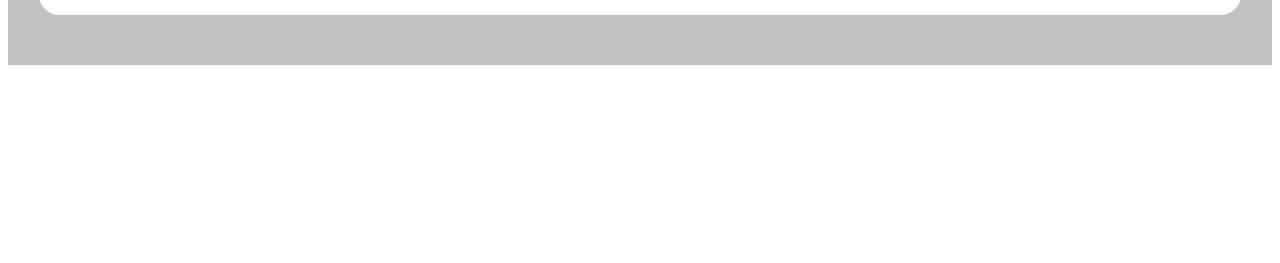
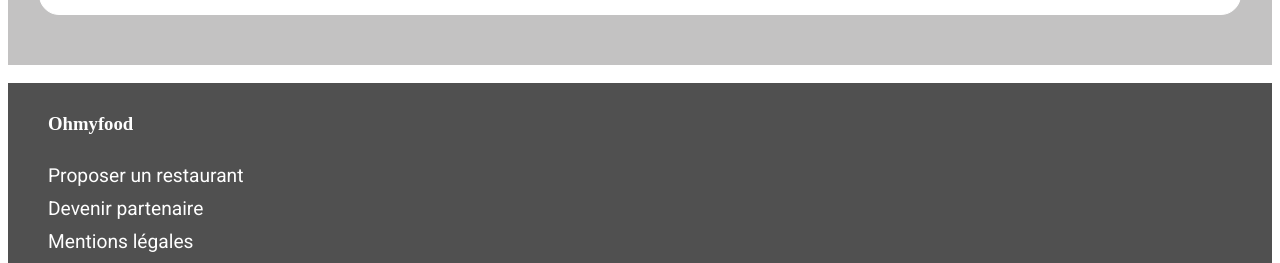
Before and after one commit to Vushaiku/Glathstephen_03_02122021, a website: page acceuil.html in a window 1280 px wide. Shown: the part 2537-2800 px from the top of the page. Before the commit the page ends 2610 px from the top, so only its background shows below. Drawn offline with Linux system fonts and the light colour scheme; a web font is replaced by a local one.

Commit message:
ajout footer /modif couleur fonctionnement

```diff
--- a/_card.scss
+++ b/_card.scss
@@ -11,6 +11,11 @@
     button
     {
         cursor: pointer;
+    }
+
+    h2
+    {
+        padding-left: 20px;
     }
 }
 
--- a/_fonctionnement.scss
+++ b/_fonctionnement.scss
@@ -44,7 +44,7 @@
         &:hover
         {
             box-shadow: 10px 5px 5px grey;
-            background-color: $secondary-color;
+            background-color: rgb(226, 192, 253);
             cursor: pointer;
 
             .fonction__step__logo
--- /dev/null
+++ b/_footer.scss
@@ -0,0 +1,28 @@
+.foot
+{
+    background-color: rgb(80, 80, 80);
+    padding-bottom: 20px;
+    & h3
+    {
+        color: white;
+        font-family: 'shrikhand';
+        padding-left: 40px;
+        padding-top: 30px;
+    }
+    & ul
+    {
+        list-style: none;
+    }
+    & li
+    {
+        font-size: larger;
+        padding-top: 10px;
+        color: white;
+    }
+
+    & a
+    {
+        text-decoration: none;
+        color: white;
+    }
+}
--- a/_main.scss
+++ b/_main.scss
@@ -15,6 +15,7 @@ $cd-btn-end: rgba(1, 28, 55, 1);
 @import url('loader.css');
 @import url('menu.css');
 @import url('header.css');
+@import url('footer.css');
 
 *
 {
@@ -24,7 +25,7 @@ $cd-btn-end: rgba(1, 28, 55, 1);
 h1
 {
     text-decoration: none;
-    font-size: small;
+    font-size: xx-large;
 }
 
 .container
--- a/acceuil.html
+++ b/acceuil.html
@@ -7,7 +7,9 @@
     <link rel="preconnect" href="https://fonts.gstatic.com" crossorigin>
     <link rel="preconnect" href="https://fonts.googleapis.com">
     <link rel="preconnect" href="https://fonts.gstatic.com" crossorigin>
-    <link href="https://fonts.googleapis.com/css2?family=Roboto:ital,wght@0,100;0,300;0,400;0,500;0,700;0,900;1,100;1,300;1,400;1,500;1,700;1,900&display=swap" rel="stylesheet">
+    <link rel="preconnect" href="https://fonts.googleapis.com">
+    <link rel="preconnect" href="https://fonts.gstatic.com" crossorigin>
+    <link href="https://fonts.googleapis.com/css2?family=Roboto:ital,wght@0,100;0,300;0,400;0,500;0,700;0,900;1,100;1,300;1,400;1,500;1,700;1,900&family=Shrikhand&display=swap" rel="stylesheet">
     <link rel="stylesheet" href="//use.fontawesome.com/releases/v5.0.7/css/all.css">
     <title>test</title>
 </head>
@@ -121,4 +123,15 @@
         </div>
     </div>
 </body>
+<footer>
+    <div class="foot">
+        <h3>Ohmyfood</h3>
+        <ul>
+            <li>Proposer un restaurant</li>
+            <li>Devenir partenaire</li>
+            <li>Mentions légales</li>
+            <li><a href="mailto:contact@ohmyfood.com">Contact</a></li>
+        </ul>
+    </div>
+</footer>
 </html>
--- a/package.json
+++ b/package.json
@@ -4,7 +4,7 @@
   "description": "",
   "main": "index.js",
   "scripts": {
-    "sass": "sass --watch _main.scss:style.css _card.scss:card.css _fonctionnement.scss:fonctionnement.css _buttons.scss:buttons.css _loader.scss:loader.css _menu.scss:menu.css _header.scss:header.css _variables.scss:variables.css"
+    "sass": "sass --watch _main.scss:style.css _card.scss:card.css _fonctionnement.scss:fonctionnement.css _buttons.scss:buttons.css _loader.scss:loader.css _menu.scss:menu.css _header.scss:header.css _variables.scss:variables.css _footer.scss:footer.css"
   },
   "author": "",
   "license": "ISC"
```
Also changed, not shown: card.css, fonctionnement.css, footer.css (added), style.css, 4 other files.
